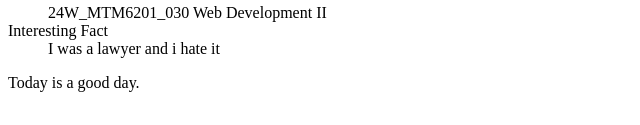
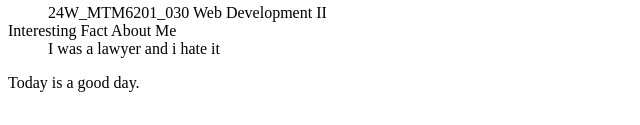
Before and after one commit to le000259/mtm6201-week1, a plain HTML site: page index.html in a window 1280 px wide. Shown: the part 672-797 px from the top of the page, 0-640 px from the left. Drawn offline with Linux system fonts and the light colour scheme.

Commit message:
updates fact

```diff
--- a/index.html
+++ b/index.html
@@ -19,7 +19,7 @@
             <dd>Interactive Media Design</dd>
             <dt>Course Code and Name</dt>
             <dd>24W_MTM6201_030 Web Development II</dd>
-            <dt>Interesting Fact</dt>
+            <dt>Interesting Fact About Me</dt>
             <dd>I was a lawyer and i hate it</dd>
         </dl>
     </main>
```
